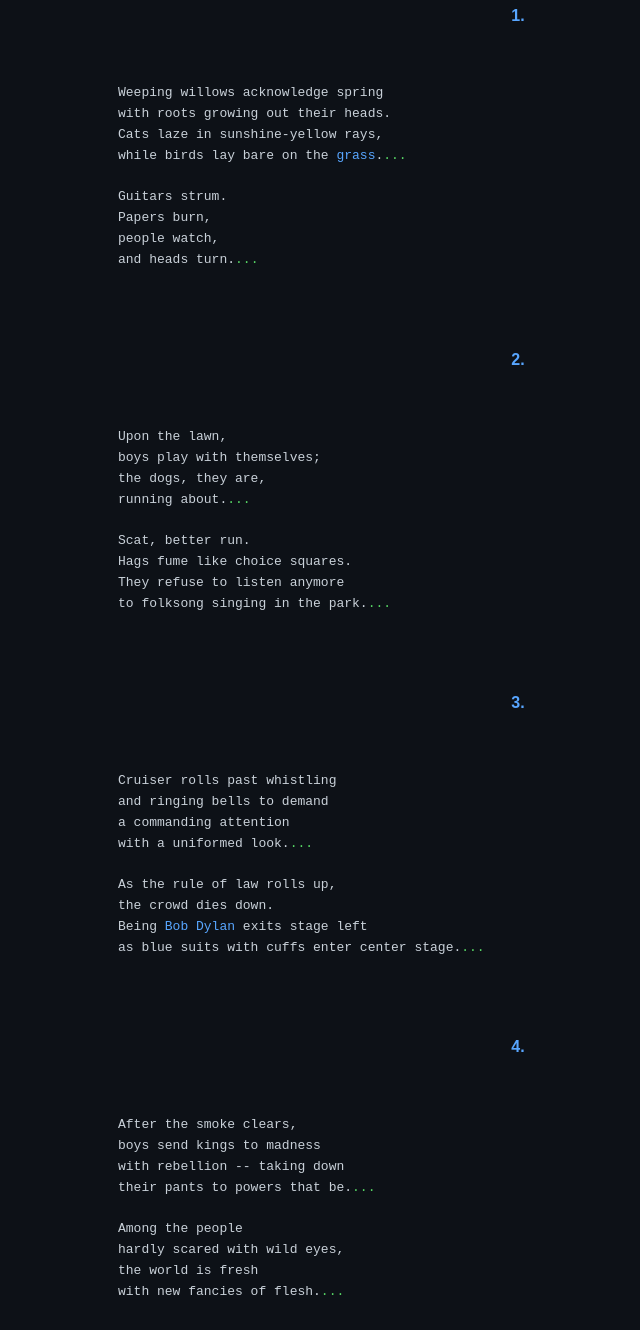
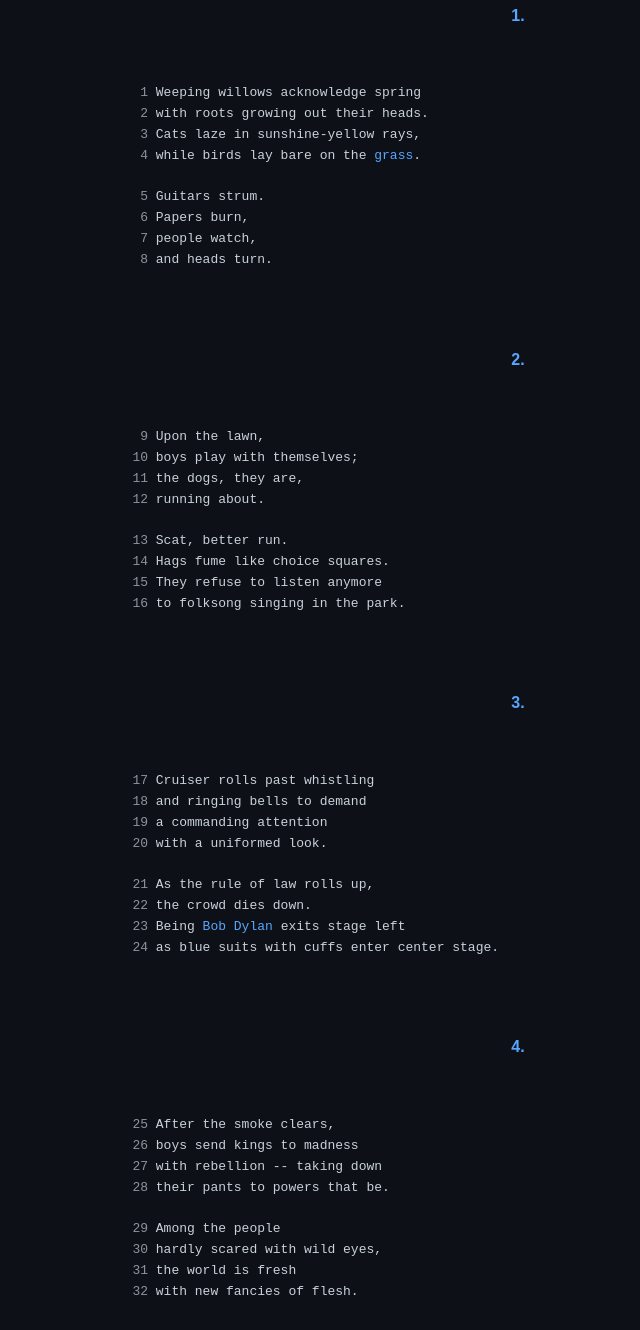
Before and after one commit to manonthesea/you-hear-me, a plain HTML site: page Four Scenes from the Park.html in a window 1280 px wide. Shown: the part 228-1558 px from the top of the page, without its empty margins (122-762 px from the left). Drawn offline with Linux system fonts and the light colour scheme.

Commit message:
Update Four Scenes from the Park.html

```diff
--- a/Four Scenes from the Park.html
+++ b/Four Scenes from the Park.html
@@ -48,8 +48,11 @@
             display: block; /* Ensures the date starts on a new line */
         }
 
-        .green-ellipsis {
-            color: #56d364; /* Green color for the ellipses */
+        .line-number {
+            color: #8b949e; /* Color for line numbers */
+            display: inline-block;
+            width: 30px; /* Fixed width for alignment */
+            text-align: right; /* Aligns line numbers to the right */
         }
     </style>
 </head>
@@ -58,51 +61,51 @@
     <h1>Scenes from the Park</h1>
     <h2>1.</h2>
     <pre>
-Weeping willows acknowledge spring
-with roots growing out their heads.
-Cats laze in sunshine-yellow rays,
-while birds lay bare on the <a href="Marsh%20Voices.html">grass</a>.<span class="green-ellipsis">...</span>
+<span class="line-number">1</span> Weeping willows acknowledge spring
+<span class="line-number">2</span> with roots growing out their heads.
+<span class="line-number">3</span> Cats laze in sunshine-yellow rays,
+<span class="line-number">4</span> while birds lay bare on the <a href="Marsh%20Voices.html">grass</a>.
 
-Guitars strum.
-Papers burn,
-people watch,
-and heads turn.<span class="green-ellipsis">...</span>
+<span class="line-number">5</span> Guitars strum.
+<span class="line-number">6</span> Papers burn,
+<span class="line-number">7</span> people watch,
+<span class="line-number">8</span> and heads turn.
     </pre>
     <h2>2.</h2>
     <pre>
-Upon the lawn,
-boys play with themselves;
-the dogs, they are,
-running about.<span class="green-ellipsis">...</span>
+<span class="line-number">9</span> Upon the lawn,
+<span class="line-number">10</span> boys play with themselves;
+<span class="line-number">11</span> the dogs, they are,
+<span class="line-number">12</span> running about.
 
-Scat, better run.
-Hags fume like choice squares.
-They refuse to listen anymore
-to folksong singing in the park.<span class="green-ellipsis">...</span>
+<span class="line-number">13</span> Scat, better run.
+<span class="line-number">14</span> Hags fume like choice squares.
+<span class="line-number">15</span> They refuse to listen anymore
+<span class="line-number">16</span> to folksong singing in the park.
     </pre>
     <h2>3.</h2>
     <pre>
-Cruiser rolls past whistling
-and ringing bells to demand
-a commanding attention
-with a uniformed look.<span class="green-ellipsis">...</span>
+<span class="line-number">17</span> Cruiser rolls past whistling
+<span class="line-number">18</span> and ringing bells to demand
+<span class="line-number">19</span> a commanding attention
+<span class="line-number">20</span> with a uniformed look.
 
-As the rule of law rolls up,
-the crowd dies down.
-Being <a href="The%20Bard%20Speaks.html">Bob Dylan</a> exits stage left
-as blue suits with cuffs enter center stage.<span class="green-ellipsis">...</span>
+<span class="line-number">21</span> As the rule of law rolls up,
+<span class="line-number">22</span> the crowd dies down.
+<span class="line-number">23</span> Being <a href="The%20Bard%20Speaks.html">Bob Dylan</a> exits stage left
+<span class="line-number">24</span> as blue suits with cuffs enter center stage.
     </pre>
     <h2>4.</h2>
     <pre>
-After the smoke clears,
-boys send kings to madness
-with rebellion -- taking down
-their pants to powers that be.<span class="green-ellipsis">...</span>
+<span class="line-number">25</span> After the smoke clears,
+<span class="line-number">26</span> boys send kings to madness
+<span class="line-number">27</span> with rebellion -- taking down
+<span class="line-number">28</span> their pants to powers that be.
 
-Among the people
-hardly scared with wild eyes,
-the world is fresh
-with new fancies of flesh.<span class="green-ellipsis">...</span>
+<span class="line-number">29</span> Among the people
+<span class="line-number">30</span> hardly scared with wild eyes,
+<span class="line-number">31</span> the world is fresh
+<span class="line-number">32</span> with new fancies of flesh.
     </pre>
     <em>3.22.9</em>
 </body>
```
